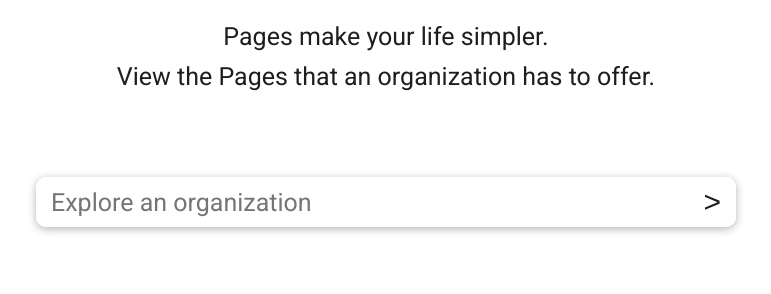
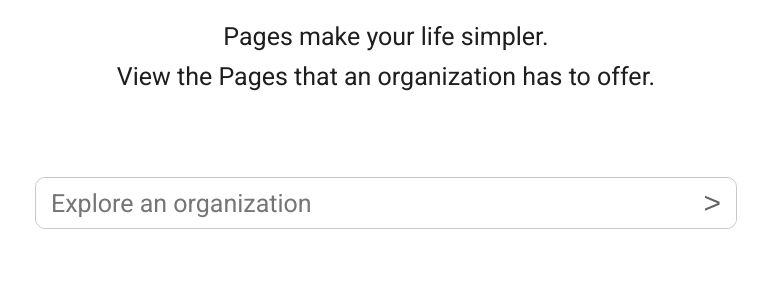
Before and after one commit to joshtgill/pages-web, a Django app: page /explore/ in a window 1280 px wide. Shown: the part 157-451 px from the top of the page, without its empty margins (254-1025 px from the left). Run offline with Django 3.2, Linux system fonts and the light colour scheme.

Commit message:
Remove card designs

```diff
--- a/builder/static/styles/builder_select_type.css
+++ b/builder/static/styles/builder_select_type.css
@@ -22,7 +22,7 @@
     flex-direction: column;
     margin: 1vh 0 1vh 0;
     border-radius: 10px;
-    box-shadow: 0 2px 8px 0 rgba(0, 0, 0, 0.2);
+    border: 1px solid rgb(200, 200, 200);
     transition: 0.5s;
 }
 
--- a/builder/static/styles/create_pitch.css
+++ b/builder/static/styles/create_pitch.css
@@ -32,7 +32,7 @@
     height: 400px;
     margin: 3vh 2vw 3vh 2vw;
     border-radius: 10px;
-    box-shadow: 0 2px 8px 0 rgba(0, 0, 0, 0.2);
+    border: 1px solid rgb(200, 200, 200);
     transition: 0.5s;
 }
 
--- a/builder/static/styles/edit_organization.css
+++ b/builder/static/styles/edit_organization.css
@@ -68,7 +68,7 @@
 }
 
 .content form .private-container .switch input:focus + .slider {
-    box-shadow: 0 0 1px rgb(71,184,93);
+    border: 1px solid rgb(200, 200, 200);
 }
 
 .content form .private-container .switch input:checked + .slider:before {
--- a/client/static/styles/explore.css
+++ b/client/static/styles/explore.css
@@ -4,7 +4,7 @@
     max-width: 700px;
     display: flex;
     margin: 10vh 0 0 0;
-    box-shadow: 0 2px 8px 0 rgba(0, 0, 0, 0.3);
+    border: 1px solid rgb(200, 200, 200);
     border-radius: 10px;
 }
 
@@ -23,7 +23,7 @@
     height: 100%;
     margin: 0;
     font-size: 30px;
-    color: rgb(30, 30, 30);
+    color: rgb(100, 100, 100);
     border: none;
     border-radius: 0 10px 10px 0;
     background-color: rgb(255, 255, 255);
--- a/client/static/styles/view_organization.css
+++ b/client/static/styles/view_organization.css
@@ -24,7 +24,7 @@
     background-color: rgb(255, 255, 255);
     outline: none;
     cursor: pointer;
-    box-shadow: 0 2px 8px 0 rgba(0, 0, 0, 0.2);
+    border: 1px solid rgb(200, 200, 200);
     transition: 0.5s;
 }
 
```
